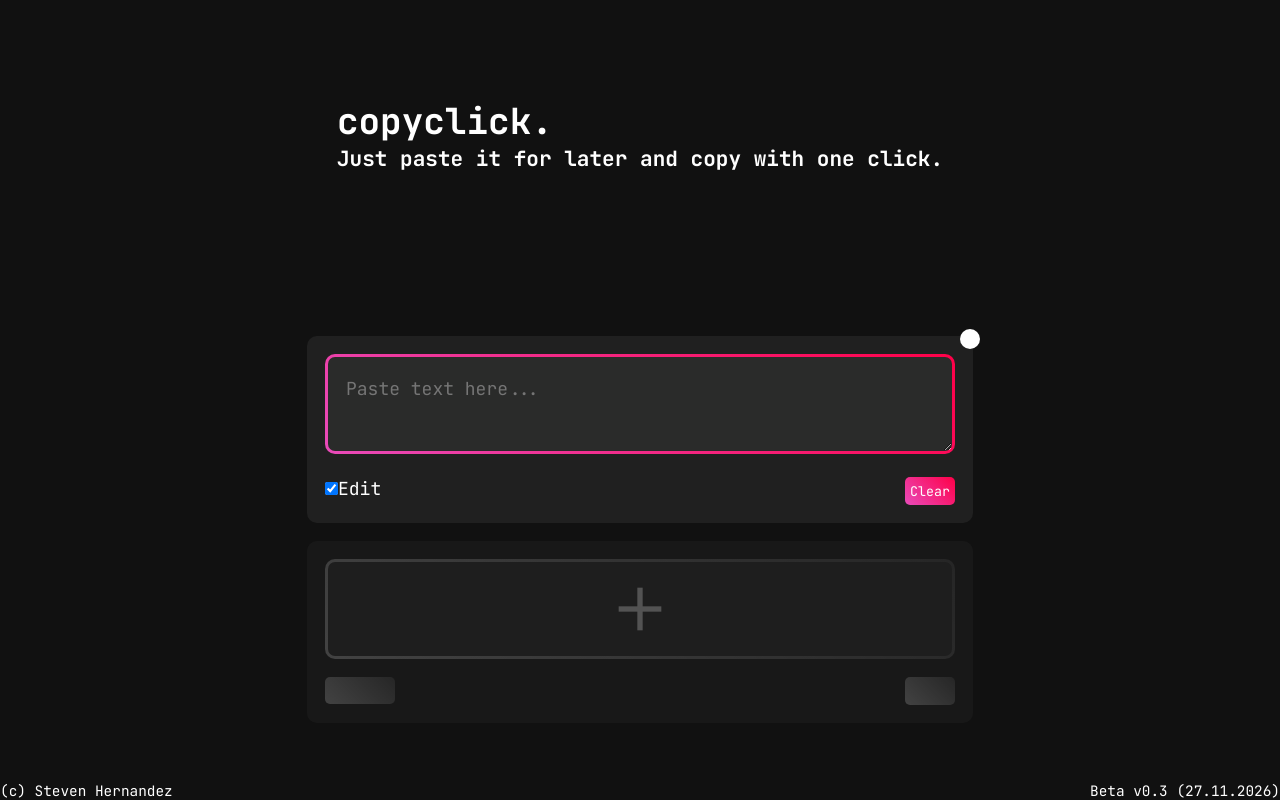
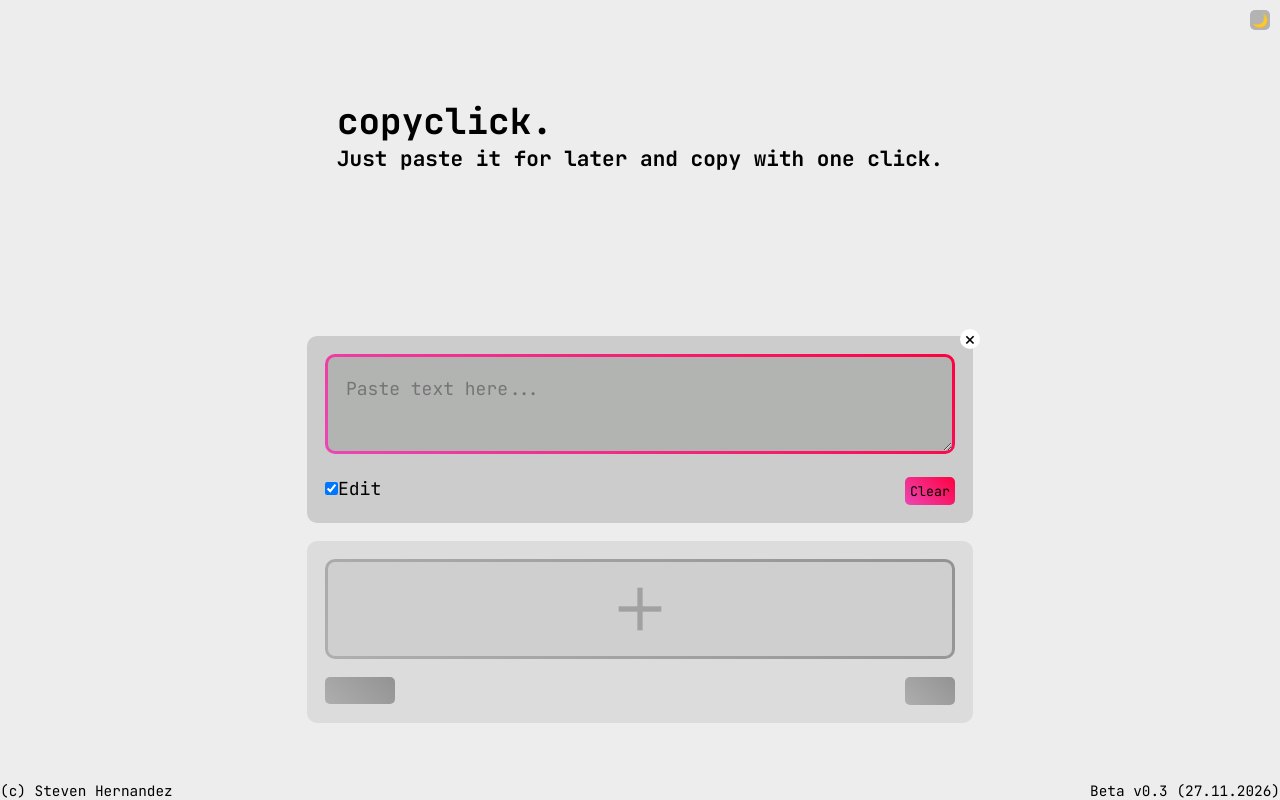
Before and after one commit to hernstev97/copyclick, a React (Vite) app: page / in a window 1280 px wide. Built offline with nearby package versions, Linux system fonts and the light colour scheme.

Commit message:
Add theme toggle & Update Readme

```diff
--- a/index.html
+++ b/index.html
@@ -5,6 +5,15 @@
   <meta charset="UTF-8" />
   <link rel="icon" type="image/x-icon" href="./public/favicon.svg">
   <meta name="viewport" content="width=device-width, initial-scale=1.0" />
+
+  <script>
+    // Check for dark mode preference and apply immediately
+    if (window.matchMedia('(prefers-color-scheme: dark)').matches ||
+        localStorage.getItem('darkMode') === 'true') {
+      document.documentElement.classList.add('darkmode');
+      document.body.classList.add('darkmode');
+    }
+  </script>
 
   <link rel="preconnect" href="https://fonts.googleapis.com">
   <link rel="preconnect" href="https://fonts.gstatic.com" crossorigin>
@@ -27,6 +36,8 @@
   <meta name="twitter:title" content="CopyClick | Paste and copy with a single click" />
   <meta name="twitter:description" content="CopyClick lets you paste and copy with a single click. Boost your productivity with this simple, fast tool." />
   <meta name="twitter:image" content="https://yourdomain.com/og-image.png" />
+
+  <meta name="color-scheme" content="dark light">
 </head>
 
 <body>
--- a/src/App.tsx
+++ b/src/App.tsx
@@ -5,11 +5,12 @@ import type { CopyClickItemType } from './types/CopyClickItemType';
 import { useState } from 'react';
 import { v4 as uuidv4 } from 'uuid';
 import AddItemSkeleton from './components/AddItemSkeleton';
+import ThemeToggle from './components/ThemeToggle';
 
 function App() {
     const versionString = getVersionString();
     const [items, setItems] = useState<CopyClickItemType[]>([
-        { id: 1, text: '' },
+        { id: 0, text: '' },
     ]);
 
     const addNewItem = () => {
@@ -24,6 +25,7 @@ function App() {
     return (
         <>
             <div className="cc-app">
+                <ThemeToggle />
                 <header>
                     <h1>copyclick.</h1>
                     <h3>Just paste it for later and copy with one click.</h3>
--- /dev/null
+++ b/src/components/ThemeToggle.tsx
@@ -0,0 +1,19 @@
+import { useTheme } from '../contexts/ThemeContext';
+
+const ThemeToggle = () => {
+    const { darkMode, toggleDarkMode } = useTheme();
+
+    return (
+        <button
+            className="dark-mode-toggle"
+            onClick={toggleDarkMode}
+            aria-label={
+                darkMode ? 'Switch to light mode' : 'Switch to dark mode'
+            }
+        >
+            {darkMode ? '☀️' : '🌙'}
+        </button>
+    );
+};
+
+export default ThemeToggle;
--- /dev/null
+++ b/src/contexts/ThemeContext.tsx
@@ -0,0 +1,66 @@
+import React, { createContext, useContext, useState, useEffect } from 'react';
+
+type ThemeContextType = {
+    darkMode: boolean;
+    toggleDarkMode: () => void;
+};
+
+const ThemeContext = createContext<ThemeContextType | undefined>(undefined);
+
+export const ThemeProvider: React.FC<{ children: React.ReactNode }> = ({
+    children,
+}) => {
+    // Initialize dark mode based on system preference
+    const [darkMode, setDarkMode] = useState(() => {
+        const savedPreference = localStorage.getItem('darkMode');
+        if (savedPreference !== null) {
+            return savedPreference === 'true';
+        }
+        // Check if system prefers dark mode
+        return window.matchMedia('(prefers-color-scheme: dark)').matches;
+    });
+
+    useEffect(() => {
+        // Apply dark mode class to body
+        if (darkMode) {
+            document.documentElement.classList.add('darkmode');
+        } else {
+            document.documentElement.classList.remove('darkmode');
+        }
+
+        localStorage.setItem('darkMode', String(darkMode));
+
+        // Listen for changes in system color scheme preference
+        const mq = window.matchMedia('(prefers-color-scheme: dark)');
+        const handleChange = (evt: MediaQueryListEvent) => {
+            setDarkMode(evt.matches);
+        };
+
+        mq.addEventListener('change', handleChange);
+
+        // Cleanup
+        return () => {
+            mq.removeEventListener('change', handleChange);
+        };
+    }, [darkMode]);
+
+    // Toggle function
+    const toggleDarkMode = () => {
+        setDarkMode((prev) => !prev);
+    };
+
+    return (
+        <ThemeContext.Provider value={{ darkMode, toggleDarkMode }}>
+            {children}
+        </ThemeContext.Provider>
+    );
+};
+
+// Custom hook to use the theme context
+export const useTheme = () => {
+    const context = useContext(ThemeContext);
+    if (context === undefined) {
+        throw new Error('useTheme must be used within a ThemeProvider');
+    }
+    return context;
+};
--- a/src/main.tsx
+++ b/src/main.tsx
@@ -1,9 +1,12 @@
 import { StrictMode } from 'react';
 import { createRoot } from 'react-dom/client';
 import App from './App.tsx';
+import { ThemeProvider } from './contexts/ThemeContext';
 
 createRoot(document.getElementById('root')!).render(
     <StrictMode>
-        <App />
+        <ThemeProvider>
+            <App />
+        </ThemeProvider>
     </StrictMode>
 );
--- a/src/styles/_base.scss
+++ b/src/styles/_base.scss
@@ -1,6 +1,6 @@
 // Base styles and resets
 * {
-    color: rgb(var(--white));
+    color: hsl(var(--white));
     font-family: 'JetBrains Mono', monospace;
     font-optical-sizing: auto;
     font-style: normal;
@@ -13,7 +13,10 @@
 
 html {
     font-size: 18px;
-    background-color: rgb(var(--night));
+    background-color: hsl(var(--night));
+    display: block;
+    min-height: 100vh;
+    height: 100vh;
 }
 
 // Typography
--- a/src/styles/_buttons.scss
+++ b/src/styles/_buttons.scss
@@ -1,7 +1,7 @@
 // Button styles
 .cc-add-area {
     background: var(--main-gradient);
-    color: rgb(var(--jet));
+    color: hsl(var(--jet));
     border: none;
     border-radius: 100%;
     width: 50px;
@@ -20,7 +20,7 @@
         left: calc(100% + 10px);
         top: 12px;
         width: 80px;
-        background-color: rgb(var(--jet));
+        background-color: hsl(var(--jet));
         padding: 5px;
         border-radius: 5px;
         transition: all 0.3s ease;
@@ -33,7 +33,7 @@
             transform: translateY(-50%);
             border-style: solid;
             border-width: 6px 7px 6px 0;
-            border-color: transparent rgb(var(--jet)) transparent transparent;
+            border-color: transparent hsl(var(--jet)) transparent transparent;
         }
     }
 
@@ -43,7 +43,7 @@
         display: inline-block;
         width: 30px;
         height: 4px;
-        background-color: rgb(var(--white));
+        background-color: hsl(var(--white));
         border-radius: 5px;
         position: absolute;
         left: 10px;
@@ -66,3 +66,15 @@
         transform: scale(0.9);
     }
 }
+.dark-mode-toggle {
+    position: absolute;
+    top: 10px;
+    right: 10px;
+    appearance: none;
+    background: hsl(var(--jet));
+    border: none;
+    border-radius: 5px;
+    width: 20px;
+    height: 20px;
+    cursor: pointer;
+}
--- a/src/styles/_cc-area.scss
+++ b/src/styles/_cc-area.scss
@@ -5,7 +5,7 @@ $transition--out: $transition-duration ease-out;
 // Styles for the copy/paste areas
 .cc-area {
     position: relative;
-    background-color: #202020;
+    background-color: hsl(var(--darkgrey));
     padding: 1rem;
     border-radius: 10px;
     width: 100%;
@@ -16,7 +16,7 @@ $transition--out: $transition-duration ease-out;
         border: 3px solid transparent;
         border-radius: 10px;
         background:
-            linear-gradient(rgb(var(--jet)), rgb(var(--jet))) padding-box,
+            linear-gradient(hsl(var(--jet)), hsl(var(--jet))) padding-box,
             var(--main-gradient) border-box;
         width: 100%;
         min-height: 1rem;
@@ -31,7 +31,7 @@ $transition--out: $transition-duration ease-out;
         &:hover {
             border: 5px solid transparent;
             background:
-                linear-gradient(rgb(var(--jet)), rgb(var(--jet))) padding-box,
+                linear-gradient(hsl(var(--jet)), hsl(var(--jet))) padding-box,
                 var(--main-gradient-reverse) border-box;
         }
 
@@ -41,7 +41,7 @@ $transition--out: $transition-duration ease-out;
             border: 3px solid transparent;
             border-radius: 10px;
             background:
-                linear-gradient(rgb(var(--night)), rgb(var(--night)))
+                linear-gradient(hsl(var(--night)), hsl(var(--night)))
                     padding-box,
                 var(--main-gradient) border-box;
 
@@ -49,7 +49,7 @@ $transition--out: $transition-duration ease-out;
                 transition: opacity $transition--in;
                 border: 5px solid transparent;
                 background:
-                    linear-gradient(rgb(var(--night)), rgb(var(--night)))
+                    linear-gradient(hsl(var(--night)), hsl(var(--night)))
                         padding-box,
                     var(--main-gradient-reverse) border-box;
             }
@@ -63,7 +63,7 @@ $transition--out: $transition-duration ease-out;
         justify-content: space-between;
 
         &__clear {
-            color: rgb(var(--white));
+            color: hsl(var(--white));
             appearance: none;
             border: none;
             outline: none;
@@ -86,8 +86,8 @@ $transition--out: $transition-duration ease-out;
         right: -7px;
         width: 20px;
         height: 20px;
-        background-color: rgb(var(--white));
-        color: var(--black);
+        background-color: hsl(var(--black));
+        color: hsl(var(--white));
         border: none;
         border-radius: 10px;
         line-height: 1rem;
@@ -96,7 +96,8 @@ $transition--out: $transition-duration ease-out;
         transition: all $transition--out;
 
         &:hover {
-            background-color: rgb(var(--eggplant));
+            background-color: hsl(var(--pink));
+            color: hsl(var(--white));
             transform: scale(1.1);
         }
 
@@ -129,7 +130,7 @@ $transition--out: $transition-duration ease-out;
         .cc-area--textbox {
             border: 3px solid transparent;
             background:
-                linear-gradient(rgb(var(--jet)), rgb(var(--jet))) padding-box,
+                linear-gradient(hsl(var(--jet)), hsl(var(--jet))) padding-box,
                 var(--main-gradient) border-box;
             position: relative;
         }
@@ -164,7 +165,7 @@ $transition--out: $transition-duration ease-out;
         top: 50%;
         left: 50%;
         transform: translate(-50%, -50%);
-        fill: rgb(var(--white));
+        fill: hsl(var(--white));
         opacity: 0.5;
         transition: opacity $transition--out;
 
--- a/src/styles/_layout.scss
+++ b/src/styles/_layout.scss
@@ -1,11 +1,12 @@
 // Site layout styles
 .cc-app {
-    background-color: rgb(var(--night));
+    background-color: hsl(var(--night));
     display: flex;
     flex-direction: column;
     justify-content: space-around;
     align-items: center;
-    height: 100vh;
+    height: 100%;
+    min-height: 100vh;
     padding: 1rem;
 }
 
--- a/src/styles/_variables.scss
+++ b/src/styles/_variables.scss
@@ -1,42 +1,42 @@
 // Color variables
 :root {
-    /* color values in RGB format */
-    --white: 255, 255, 255;
-    --black: 0, 0, 0;
-    --night: 17, 17, 17;
-    --jet: 42, 43, 42;
-    --grey: 85, 85, 85;
-    --eggplant: 94, 73, 85;
-    --violet: 153, 104, 136;
-    --ashgray: 184, 184, 170;
-    --pink: 233, 75, 186;
-    --red: 255, 0, 72;
+    /* color values in HSL format */
+    --white: 0, 0%, 0%;
+    --black: 0, 0%, 100%;
+    --night: 0, 0%, 93%;
+    --darkgrey: 0, 0%, 80%;
+    --jet: 120, 1%, 70%;
+    --grey: 0, 0%, 67%;
+
+    --pink: 320, 81%, 60%;
+    --red: 345, 100%, 50%;
 
     --main-gradient: linear-gradient(
         45deg,
-        rgb(var(--pink)) 0%,
-        rgb(var(--red)) 100%
+        hsl(var(--pink)) 0%,
+        hsl(var(--red)) 100%
     );
     --main-gradient-reverse: linear-gradient(
         135deg,
-        rgb(var(--pink)) 0%,
-        rgb(var(--red)) 100%
+        hsl(var(--pink)) 0%,
+        hsl(var(--red)) 100%
     );
     --faux-gradient: linear-gradient(
         45deg,
-        rgb(var(--grey)) 0%,
-        rgb(var(--grey)) 100%
+        hsl(var(--grey)) 0%,
+        hsl(var(--grey)) 100%
     );
 }
 
 // Dark mode variables
 .darkmode {
-    --white: 0, 0, 0;
-    --black: 255, 255, 255;
-    --night: 20, 21, 20;
-    --jet: 42, 43, 42;
-    --eggplant: 94, 73, 85;
-    --violet: 153, 104, 136;
-    --timberwolf: 221, 213, 208;
-    --ashgray: 184, 184, 170;
+    --white: 0, 0%, 100%;
+    --black: 0, 0%, 0%;
+    --night: 0, 0%, 7%;
+    --darkgrey: 0, 0%, 13%;
+    --jet: 120, 1%, 17%;
+    --grey: 0, 0%, 33%;
+
+    --pink: 320, 81%, 60%;
+    --red: 345, 100%, 50%;
 }
```
Also changed, not shown: scrap.ts (deleted, +0 -131 lines), site-preview.png, 1 other file (tests, documents, lock files or other folders).
